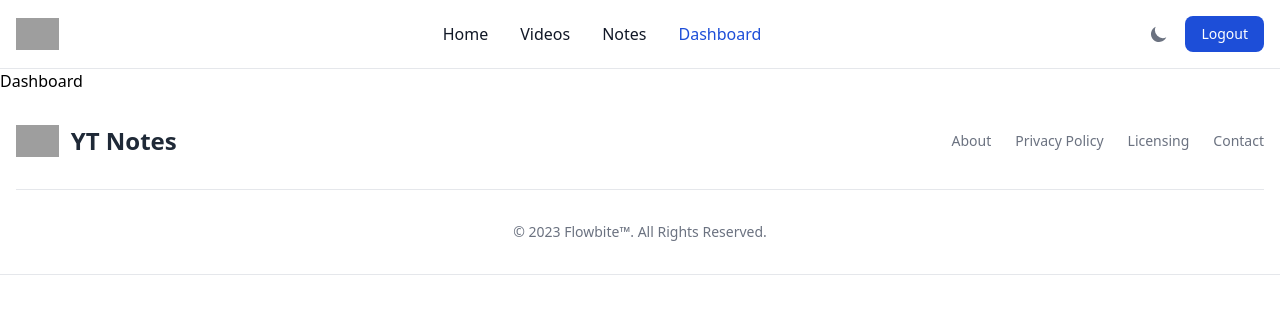
After one commit to Soumen3/YouTubeNotes, a Django app: a page that uses Note/templates/Note/dashboard.html in a window 1280 px wide. The commit adds this page. Shown: the top 314 px of the page. Run offline with Django 5.2, Linux system fonts and the light colour scheme; the visitor is signed in with stand-in values (Sample User, id 1); some libraries are stand-ins or nearby versions; grey boxes are pictures that could not be loaded.

Commit message:
active tab design

```diff
--- /dev/null
+++ b/Note/templates/Note/dashboard.html
@@ -0,0 +1,6 @@
+{% extends "base.html" %}
+{% load static %}
+
+{% block body %}
+	<h1>Dashboard</h1>
+{% endblock body %}
--- a/Note/templates/components/navbar.html
+++ b/Note/templates/components/navbar.html
@@ -31,16 +31,45 @@
 		<div class="items-center justify-between hidden w-full md:flex md:w-auto md:order-1" id="navbar-sticky">
 			<ul class="flex flex-col p-4 md:p-0 mt-4 font-medium border border-gray-100 rounded-lg bg-gray-50 md:space-x-8 rtl:space-x-reverse md:flex-row md:mt-0 md:border-0 md:bg-white dark:bg-gray-800 md:dark:bg-gray-900 dark:border-gray-700">
 				<li>
-					<a href="{% url "home" %}" class="block py-2 px-3 text-white bg-blue-700 rounded md:bg-transparent md:text-blue-700 md:p-0 md:dark:text-blue-500" aria-current="page">Home</a>
+					<a href="{% url "home" %}"
+						class="block py-2 px-3
+							{% if active_home == 'active' %}
+								text-white bg-blue-700 rounded md:bg-transparent md:text-blue-700 md:p-0 md:dark:text-blue-500
+							{% else %}
+								text-gray-900 rounded hover:bg-gray-100 md:hover:bg-transparent md:hover:text-blue-700 md:p-0 md:dark:hover:text-blue-500 dark:text-white dark:hover:bg-gray-700 dark:hover:text-white md:dark:hover:bg-transparent dark:border-gray-700
+							{% endif %}"
+						aria-current="page"
+					>Home</a>
 				</li>
 				<li>
-					<a href="{% url "videos" %}" class="block py-2 px-3 text-gray-900 rounded hover:bg-gray-100 md:hover:bg-transparent md:hover:text-blue-700 md:p-0 md:dark:hover:text-blue-500 dark:text-white dark:hover:bg-gray-700 dark:hover:text-white md:dark:hover:bg-transparent dark:border-gray-700">Videos</a>
+					<a href="{% url "videos" %}"
+						class="block py-2 px-3
+							{% if active_videos == 'active' %}
+								text-white bg-blue-700 rounded md:bg-transparent md:text-blue-700 md:p-0 md:dark:text-blue-500
+							{% else %}
+								text-gray-900 rounded hover:bg-gray-100 md:hover:bg-transparent md:hover:text-blue-700 md:p-0 md:dark:hover:text-blue-500 dark:text-white dark:hover:bg-gray-700 dark:hover:text-white md:dark:hover:bg-transparent dark:border-gray-700
+							{% endif %}"
+					>Videos</a>
 				</li>
 				<li>
-					<a href="{% url "notes" %}" class="block py-2 px-3 text-gray-900 rounded hover:bg-gray-100 md:hover:bg-transparent md:hover:text-blue-700 md:p-0 md:dark:hover:text-blue-500 dark:text-white dark:hover:bg-gray-700 dark:hover:text-white md:dark:hover:bg-transparent dark:border-gray-700">Notes</a>
+					<a href="{% url "notes" %}"
+						class="block py-2 px-3
+							{% if active_notes == 'active' %}
+								text-white bg-blue-700 rounded md:bg-transparent md:text-blue-700 md:p-0 md:dark:text-blue-500
+							{% else %}
+								text-gray-900 rounded hover:bg-gray-100 md:hover:bg-transparent md:hover:text-blue-700 md:p-0 md:dark:hover:text-blue-500 dark:text-white dark:hover:bg-gray-700 dark:hover:text-white md:dark:hover:bg-transparent dark:border-gray-700
+							{% endif %}"
+					>Notes</a>
 				</li>
 				<li>
-					<a href="#" class="block py-2 px-3 text-gray-900 rounded hover:bg-gray-100 md:hover:bg-transparent md:hover:text-blue-700 md:p-0 md:dark:hover:text-blue-500 dark:text-white dark:hover:bg-gray-700 dark:hover:text-white md:dark:hover:bg-transparent dark:border-gray-700">Dashboard</a>
+					<a href="{% url "dashboard" request.user.id request.user.username %}"
+						class="block py-2 px-3
+							{% if active_dashboard == 'active' %}
+								text-white bg-blue-700 rounded md:bg-transparent md:text-blue-700 md:p-0 md:dark:text-blue-500
+							{% else %}
+								text-gray-900 rounded hover:bg-gray-100 md:hover:bg-transparent md:hover:text-blue-700 md:p-0 md:dark:hover:text-blue-500 dark:text-white dark:hover:bg-gray-700 dark:hover:text-white md:dark:hover:bg-transparent dark:border-gray-700
+							{% endif %}"
+					>Dashboard</a>
 				</li>
 			</ul>
 		</div>
--- a/Note/urls.py
+++ b/Note/urls.py
@@ -6,6 +6,7 @@ urlpatterns = [
 	path('videos/', views.videos, name='videos'),
 	path('play-video/<str:video_id>/', views.playVideo, name='play_video'),
 	path('notes/', views.notes, name='notes'),
+	path('dashboard/<int:id>/<str:username>', views.dashboard, name='dashboard'),
 
 	# ===================== User Authentication =====================#
 	path('accounts/signup/', views.user_signup, name='signup'),
--- a/Note/views.py
+++ b/Note/views.py
@@ -63,21 +63,27 @@ def verification_message(request):
 	return render(request, 'email_verification/verification_msg.html')
 
 def home(request):
-	return render(request, 'Note/home.html')
+	context = {
+		'active_home': 'active'
+	}
+	return render(request, 'Note/home.html', context)
 
 def videos(request):
 	query = request.GET.get('query')
+	context = {
+		'active_videos': 'active'
+	}
 	if query:
 		data = search_videos(query)
 		playlists = [item for item in data['data'] if item['type'] == 'playlist']
 		videos = [item for item in data['data'] if item['type'] == 'video']
-		context = {
-			'videos': videos,
-			'playlists': playlists,
-			'plsyllist_video': len(playlists)
-		}
+		context['videos'] = videos
+		context['playlists'] = playlists
+		context['plsyllist_video'] = len(playlists)
+		context['search'] = query
 		return render(request, 'Note/videos.html', context)
-	return render(request, 'Note/videos.html')
+
+	return render(request, 'Note/videos.html', context)
 
 def playVideo(request, video_id):
 	title = request.GET.get('title',  "No title")
@@ -117,7 +123,9 @@ def playVideo(request, video_id):
 
 def notes(request):
 
-	context = {}
+	context = {
+		'active_notes': 'active'
+	}
 	query = request.GET.get('search')
 	if query:
 		note_title = Note.objects.filter(title__icontains=query, owner=request.user)
@@ -132,3 +140,12 @@ def notes(request):
 	notes = Note.objects.filter(owner=request.user)
 	context['notes'] = notes
 	return render(request, 'Note/notes.html', context)
+
+def dashboard(request, id, username):
+	if request.user.id != id:
+		messages.error(request, 'You are not authorized to view this page')
+		return redirect('home')
+	context = {
+		'active_dashboard': 'active'
+	}
+	return render(request, 'Note/dashboard.html', context)
```
